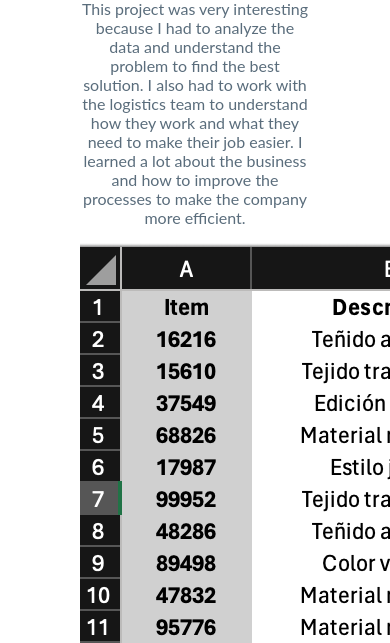
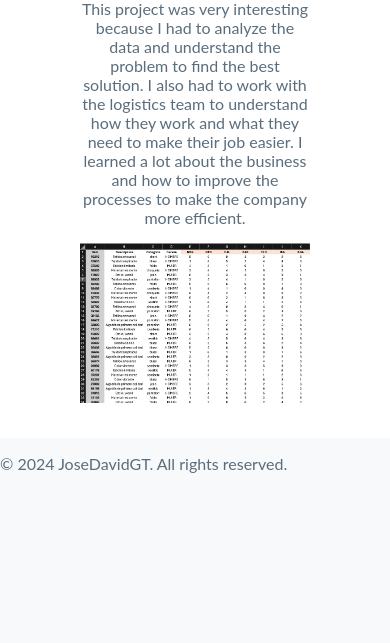
Before and after one commit to DeiviGT1/blog2.0, a Flask app: page /blogpost/distribucion-sobrantes in a window 390 px wide; the page is wider, and only the part inside the window is pictured. Shown: the part 3198-3841 px from the top of that part. After the commit the page ends 3671 px from the top of that part, so only its background shows below. Run offline with Flask 3, Linux system fonts and the light colour scheme; parts of the project's set-up code (start-up, migrations or seed data) failed here and were passed over; some libraries are stand-ins or nearby versions.

Commit message:
Add responsive styling to image in 'distribucion-sobrantes.html' for full-width display.

```diff
--- a/app/templates/blogpost/projects/data-science/distribucion-sobrantes.html
+++ b/app/templates/blogpost/projects/data-science/distribucion-sobrantes.html
@@ -99,6 +99,7 @@
     </div>
       <div>
         <img
+          style="width: 100%;"
           class="project-image"
           src="{{ url_for('static', filename='images/blogpost/distribucion-sobrantes-2.png') }}"
           alt="Distribución de Sobrantes"
```
